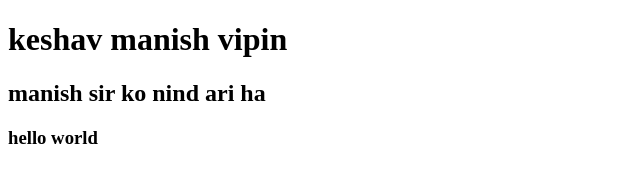
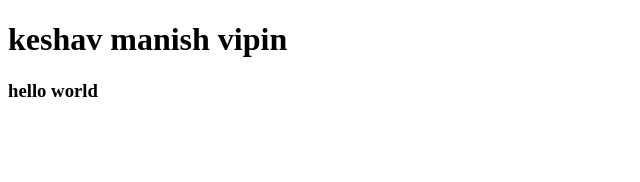
Before and after one commit to saini8686/manish, a plain HTML site: page index.html in a window 1280 px wide. Shown: the whole page, without its empty margins (0-640 px from the left). Drawn offline with Linux system fonts and the light colour scheme.

Commit message:
fourth commit

```diff
--- a/index.html
+++ b/index.html
@@ -10,7 +10,6 @@
 
 <body>
     <h1>keshav manish vipin </h1>
-    <h2>manish sir ko nind ari ha </h2>
     <h3>hello world</h3>
 </body>
 
```
